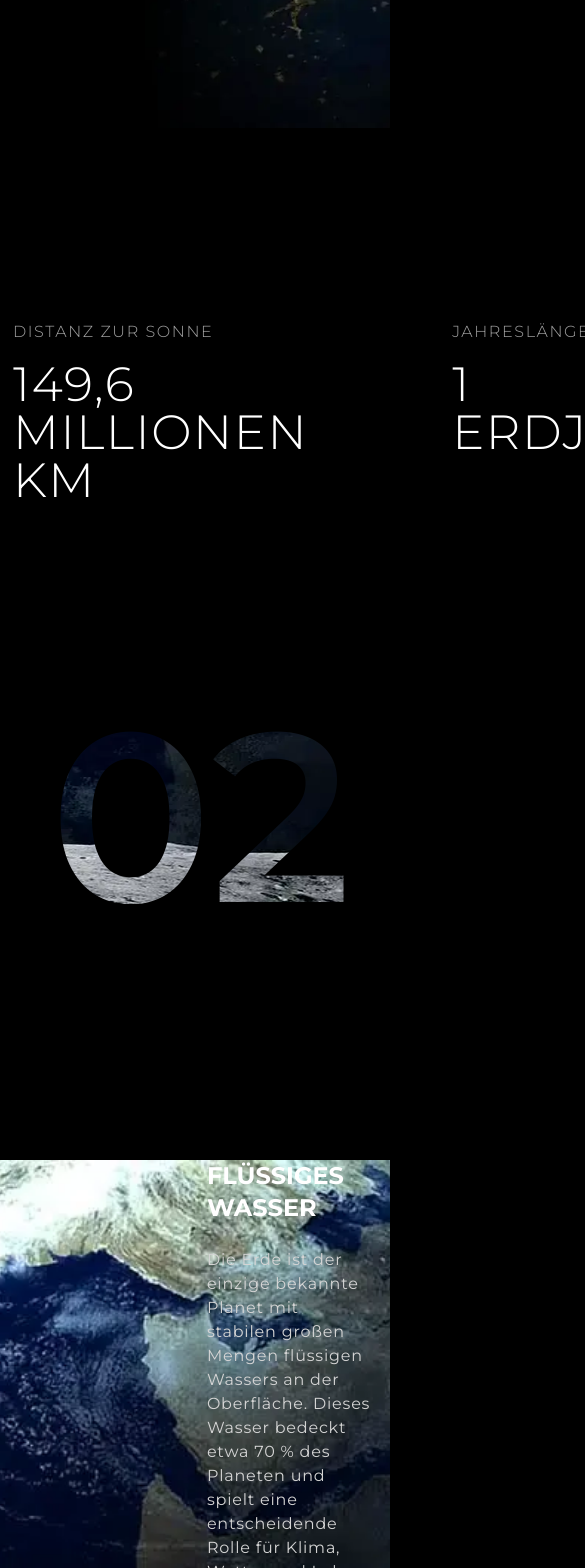
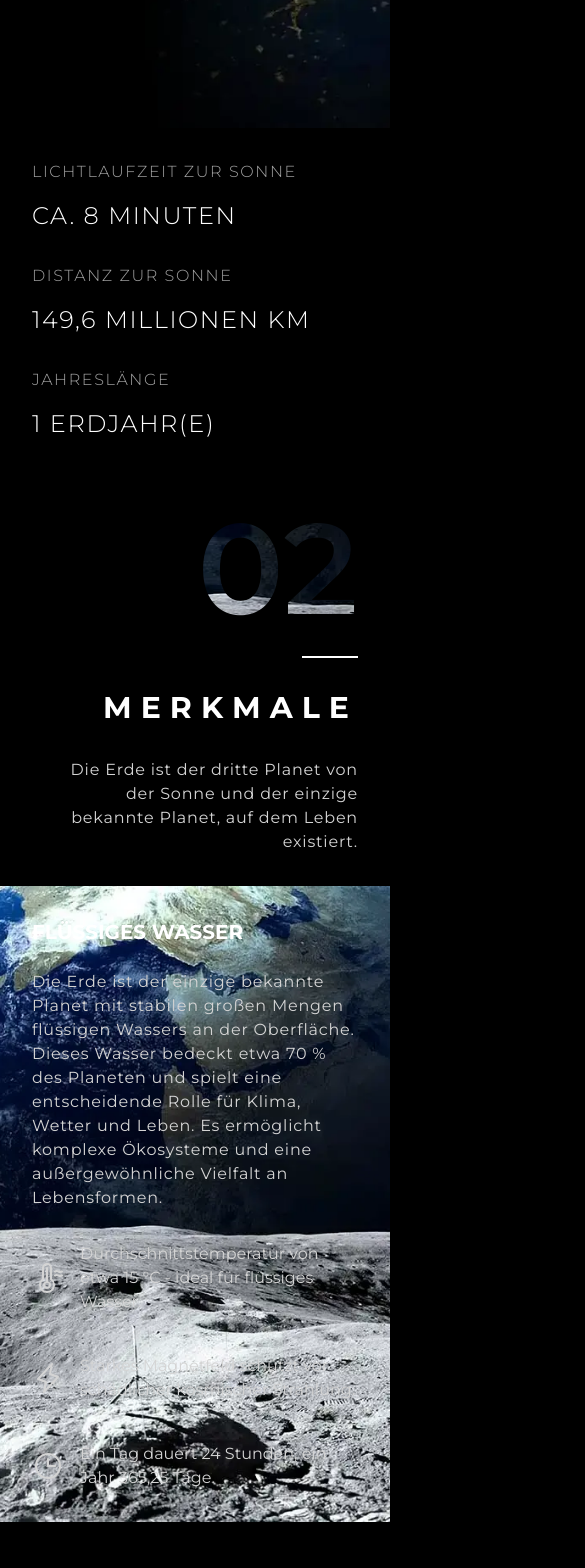
Before and after one commit to zeroequalsone/orbit, a Next.js app: page /solar-system in a window 390 px wide. Shown: the part 2820-4388 px from the top of the page, 585 px wide, since content can reach past the window. Built offline with nearby package versions, Linux system fonts and the light colour scheme.

Commit message:
refactor(featuresSection): refactored css and made responsive

```diff
--- a/app/components/solar-system/FeaturesSection.tsx
+++ b/app/components/solar-system/FeaturesSection.tsx
@@ -10,13 +10,13 @@ export default function FeaturesSection({ planet }: { planet: Planet }) {
   const lightTravelTime = planet.distanceFromSun / SPEED_OF_LIGHT_IN_KM_S / 60;
 
   return (
-    <section className="flex flex-col">
-      <div className="flex justify-center items-center w-full flex-col gap-40 pt-48 pb-48">
+    <section>
+      <div className="flex flex-col">
         {planet.distanceFromSun !== 0 && (
-          <div className="flex justify-center gap-36 uppercase tracking-widest font-light">
+          <div className="flex p-8 lg:flex-row flex-col justify-between gap-8 lg:gap-36 uppercase tracking-widest font-light w-full max-w-384 mx-auto">
             <div className="flex flex-col gap-4">
               <p className="text-neutral-400">Lichtlaufzeit zur Sonne</p>
-              <p className="text-5xl">
+              <p className="text-2xl lg:text-4xl">
                 ca.{" "}
                 {lightTravelTime < 60
                   ? lightTravelTime.toLocaleString("de", {
@@ -29,7 +29,7 @@ export default function FeaturesSection({ planet }: { planet: Planet }) {
             </div>
             <div className="flex flex-col gap-4">
               <p className="text-neutral-400">Distanz zur Sonne</p>
-              <p className="text-5xl">
+              <p className="text-2xl lg:text-4xl">
                 {planet.distanceFromSun / 1e6 < 1e3
                   ? (planet.distanceFromSun / 1e6).toLocaleString("de", {
                       maximumFractionDigits: 1,
@@ -42,7 +42,7 @@ export default function FeaturesSection({ planet }: { planet: Planet }) {
             </div>
             <div className="flex flex-col gap-4">
               <p className="text-neutral-400">Jahreslänge</p>
-              <p className="text-5xl">
+              <p className="text-2xl lg:text-4xl">
                 {planet.lengthOfYear < 365
                   ? planet.lengthOfYear.toLocaleString("de", {
                       maximumFractionDigits: 1,
@@ -54,43 +54,44 @@ export default function FeaturesSection({ planet }: { planet: Planet }) {
             </div>
           </div>
         )}
-        <div className="flex w-4/5 flex-row-reverse items-center gap-24">
+
+        <div className="flex flex-col lg:flex-row-reverse items-end gap-6 lg:gap-14 lg:p-40 p-8">
           <p
-            className="text-[15rem] font-semibold leading-44 bg-clip-text text-transparent bg-center"
+            className="text-9xl lg:text-[15rem] font-semibold bg-clip-text text-transparent bg-center"
             style={{
               backgroundImage: `url('${planet.section[1]}')`,
             }}
           >
             02
           </p>
-          <div className="flex flex-col gap-6 items-end text-left">
-            <p className="relative text-7xl font-bold uppercase tracking-[0.3em] mb-8 pt-14 w-fit">
+          <div className="flex flex-col items-end gap-8">
+            <span className="border border-white w-14 lg:w-28"></span>
+            <p className="text-3xl lg:text-7xl font-bold uppercase tracking-[0.3em]">
               Merkmale
-              <span className="absolute top-0 right-6 w-28 border-t-2"></span>
             </p>
-            <p className="w-2/5 text-neutral-300 tracking-wider">
+            <p className="w-xs text-neutral-300 tracking-wider text-right">
               {planet.featureDescription}
             </p>
           </div>
         </div>
-      </div>
+
         <div
-        className="min-h-screen bg-center bg-cover flex justify-center items-center w-full flex-col gap-40"
+          className="bg-cover bg-center"
           style={{
             backgroundImage: `url('${planet.section[1]}')`,
           }}
         >
-        <div className="flex max-w-4/5 justify-end">
-          <div className="w-2/5 flex flex-col gap-14 items-center">
-            <div className="flex flex-col gap-6">
-              <p className="text-2xl font-bold uppercase">
+          <div className="flex lg:flex-col gap-14 p-8 lg:p-40 items-end">
+            <div className="flex flex-col items-center gap-8">
+              <div className="flex flex-col gap-6 lg:w-xl">
+                <p className="text-xl lg:text-2xl font-bold uppercase">
                   {planet.featureTitle}
                 </p>
                 <p className="text-neutral-300 tracking-wider">
                   {planet.featureInfo}
                 </p>
               </div>
-            <div className="flex flex-col gap-10 text-neutral-300 w-3/5">
+              <div className="flex flex-col text-neutral-300 gap-10 lg:w-sm">
                 {planet.quickFacts.map((quickFact) => (
                   <div
                     key={`${quickFact.id}-${quickFact.text}`}
@@ -112,6 +113,7 @@ export default function FeaturesSection({ planet }: { planet: Planet }) {
             </div>
           </div>
         </div>
+      </div>
     </section>
   );
 }
```
Lines whose indentation alone changed are shown as unchanged.
